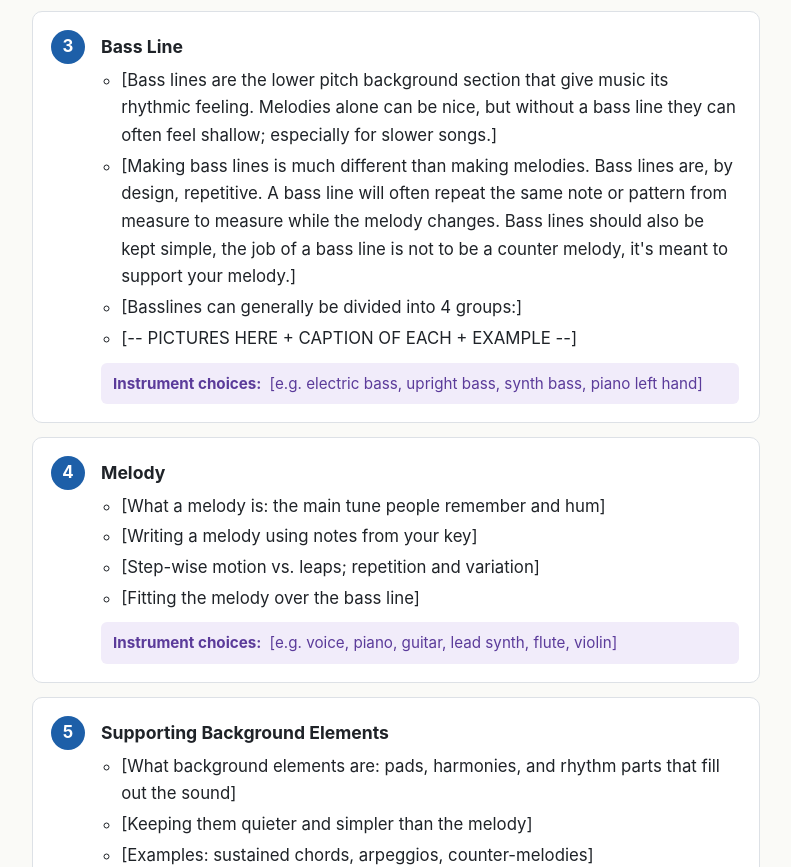
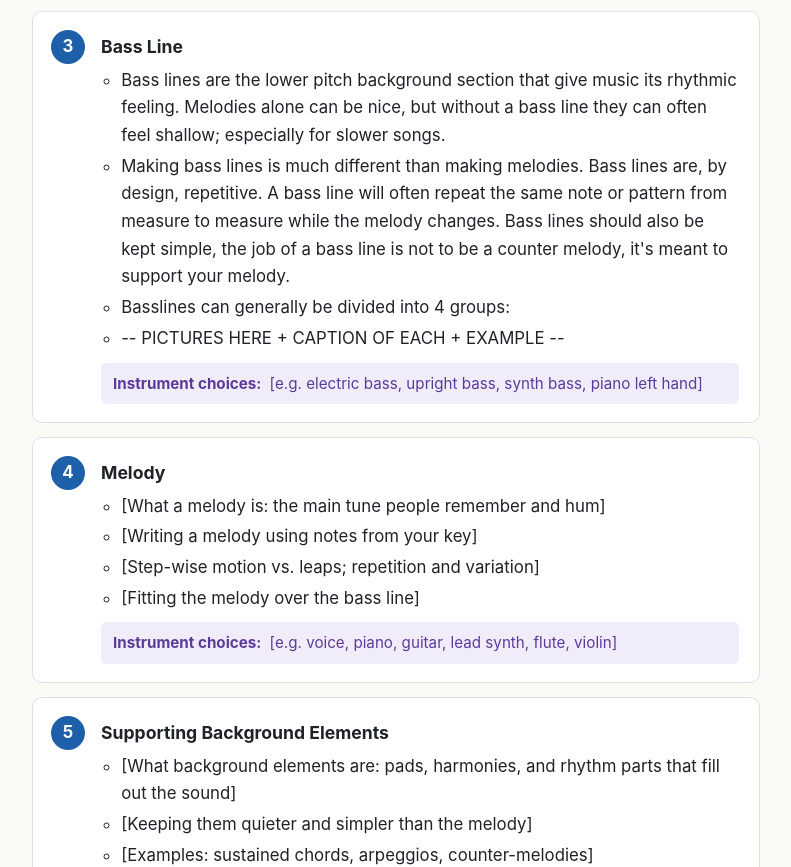
Before and after one commit to samgrant0/video-game-music-guide-331, a plain HTML site: page index.html in a window 1280 px wide. Shown: the part 1999-2866 px from the top of the page, without its empty margins (244-1035 px from the left). Drawn offline with Linux system fonts and the light colour scheme.

Commit message:
Update index.html

```diff
--- a/index.html
+++ b/index.html
@@ -318,10 +318,10 @@
         <li>
           <h3>Bass Line</h3>
           <ul>
-            <li>[Bass lines are the lower pitch background section that give music its rhythmic feeling. Melodies alone can be nice, but without a bass line they can often feel shallow; especially for slower songs.]</li>
-            <li>[Making bass lines is much different than making melodies. Bass lines are, by design, repetitive. A bass line will often repeat the same note or pattern from measure to measure while the melody changes. Bass lines should also be kept simple, the job of a bass line is not to be a counter melody, it's meant to support your melody.]</li>
-            <li>[Basslines can generally be divided into 4 groups:]</li>
-            <li>[-- PICTURES HERE + CAPTION OF EACH + EXAMPLE --]</li>
+            <li>Bass lines are the lower pitch background section that give music its rhythmic feeling. Melodies alone can be nice, but without a bass line they can often feel shallow; especially for slower songs.</li>
+            <li>Making bass lines is much different than making melodies. Bass lines are, by design, repetitive. A bass line will often repeat the same note or pattern from measure to measure while the melody changes. Bass lines should also be kept simple, the job of a bass line is not to be a counter melody, it's meant to support your melody.</li>
+            <li>Basslines can generally be divided into 4 groups:</li>
+            <li>-- PICTURES HERE + CAPTION OF EACH + EXAMPLE --</li>
           </ul>
           <div class="instruments"><strong>Instrument choices:</strong> [e.g. electric bass, upright bass, synth bass, piano left hand]</div>
         </li>
```
